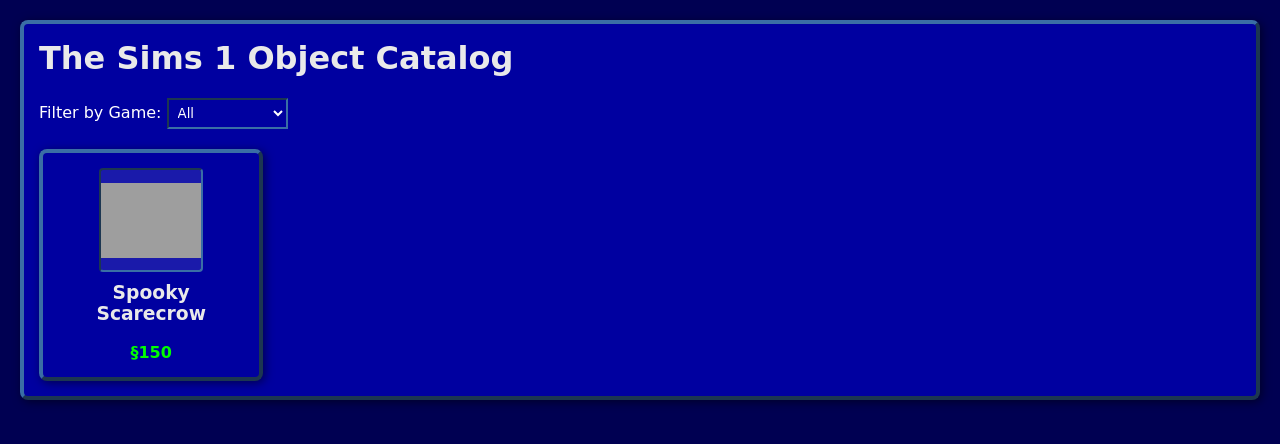
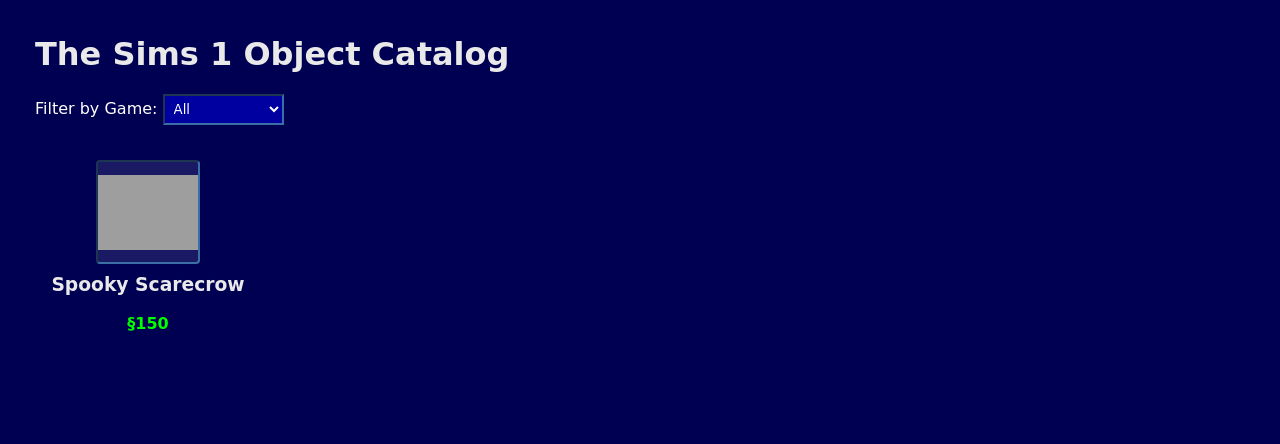
Before and after one commit to changeallthetime123-debug/TheSims1Encyclopedia, a Jekyll site: the page built from index.html, in a window 1280 px wide. Shown: the top 444 px of the page. Built offline with Jekyll 4.4.1, drawn with Linux system fonts in a browser that asks for light colours; grey boxes are pictures that could not be loaded.

Commit message:
Update style.css

```diff
--- a/assets/style.css
+++ b/assets/style.css
@@ -17,11 +17,7 @@
 
 /* The iconic blue UI panel */
 .sims-panel {
-  background-color: var(--sims-blue);
-  border: 4px outset var(--sims-light-blue);
-  border-radius: 8px;
   padding: 15px;
-  box-shadow: 2px 2px 10px rgba(0,0,0,0.5);
 }
 
 h1, h2, h3 {
```
